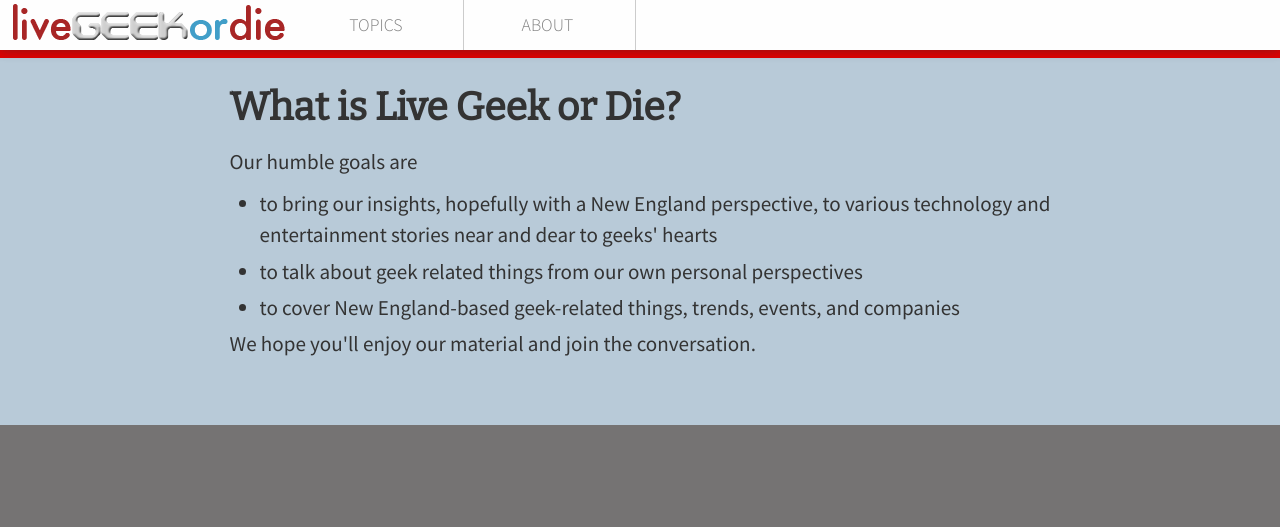
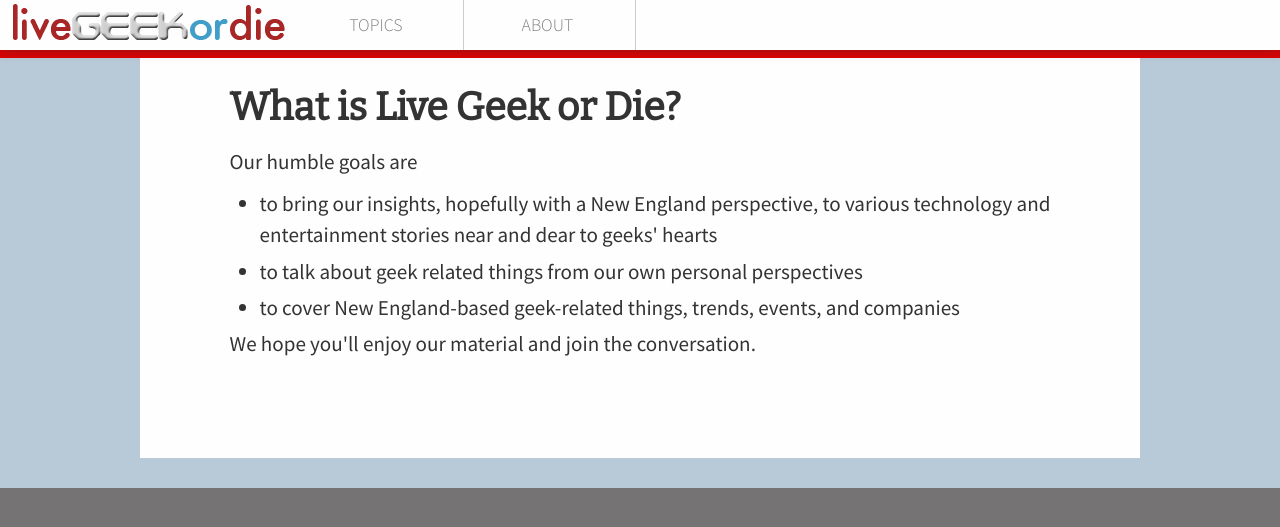
Before and after one commit to jaredhaight/lgod, a Django app: template main/templates/about.html in a window 1280 px wide. Shown: the top 527 px of the page. Run offline with Django 3.2, Linux system fonts and the light colour scheme; the template is opened without the code that fills it, so the values that code supplies are empty; style sheets or scripts are compiled from the project's sources; some libraries are stand-ins or nearby versions.

Commit message:
Made about page a little prettier.

```diff
--- a/main/static/css/styles.less
+++ b/main/static/css/styles.less
@@ -1515,6 +1515,11 @@ blockquote p {
   min-height: 45%;
 }
 
+.about-box {
+  background: @offWhite;
+  height: 400px;
+}
+
 // Font Awesome
 
 /*  Font Awesome
--- a/main/templates/about.html
+++ b/main/templates/about.html
@@ -1,7 +1,7 @@
 {% extends "base.html" %}
 {% block content %}
 <div class="row-fluid">
-    <div id="articleBody" class="span12 padding30">
+    <div id="articleBody" class="span12 about-box">
         <h1>What is Live Geek or Die?</h1>
         <p>Our humble goals are</p>
         <ul>
```
